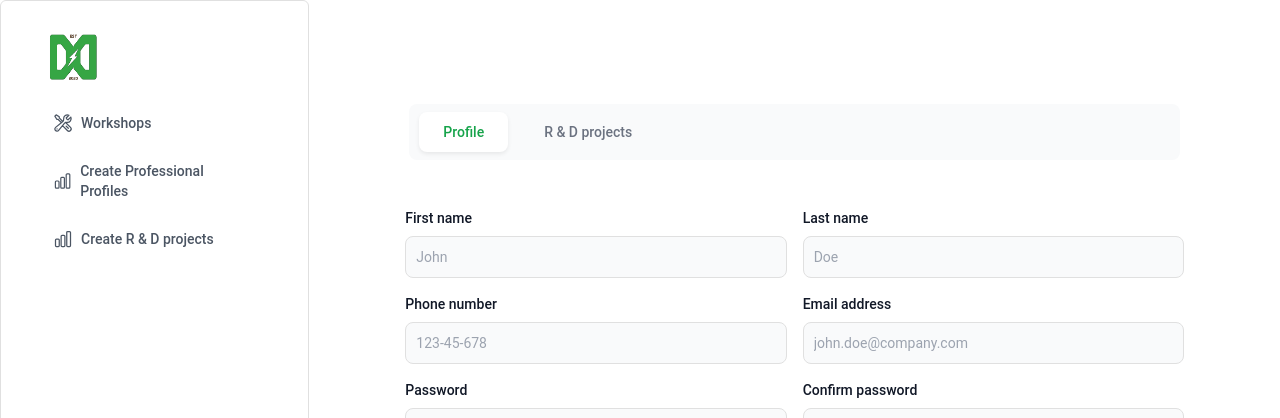
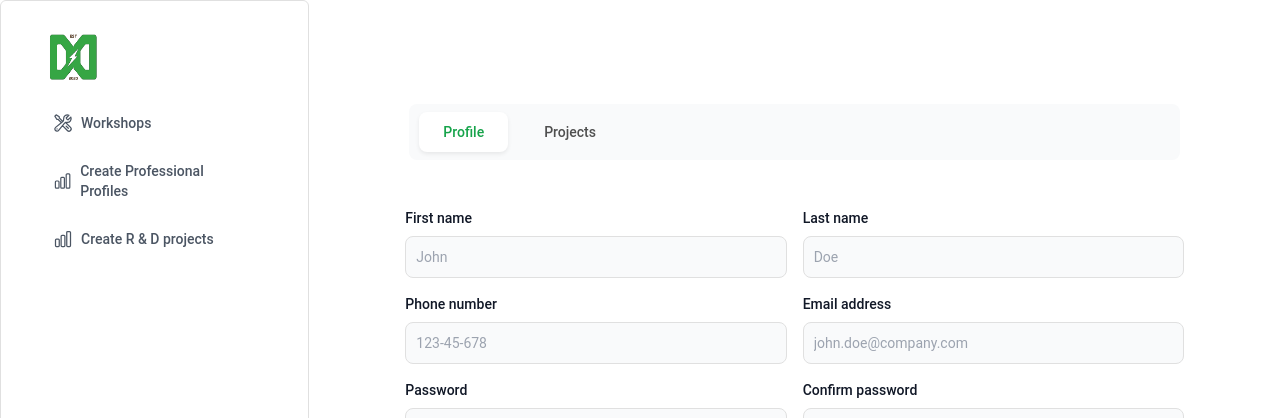
Before and after one commit to drivedock/drivedock-frontend, a React (Vite) app: page /dashboard/profile-settings in a window 1280 px wide. Shown: the top 418 px of the page. Built offline with nearby package versions, Linux system fonts and the light colour scheme; sample sign-in values are in the browser's storage.

Commit message:
added profile settings page

```diff
--- a/src/pages/DashboardPage/ProfileHeader/index.jsx
+++ /dev/null
@@ -1,31 +0,0 @@
-import React from "react";
-
-export const ProfileHeader = () => {
-  return (
-    <div className="py-2 px-1 md:px-8">
-      <ul
-        role="tablist"
-        className="hidden max-w-screen-xl mx-auto px-2.5 items-center gap-x-3 overflow-x-auto text-sm bg-gray-50 dark:bg-slate-800 rounded-lg sm:flex"
-      >
-        <li className="py-2">
-          <button
-            role="tab"
-            className="py-2.5 px-4 rounded-lg duration-150 hover:text-green-500 hover:bg-white active:bg-white/50 font-medium bg-white text-green-600 shadow-sm"
-          >
-            Profile
-          </button>
-        </li>
-        <li className="py-2">
-          <button
-            role="tab"
-            className="py-2.5 px-4 rounded-lg duration-150 hover:text-green-600 hover:bg-white active:bg-white/50 font-medium text-gray-500 dark:text-gray-300 dark:hover:text-indigo-800"
-          >
-            R & D projects
-          </button>
-        </li>
-      </ul>
-    </div>
-  );
-};
-
-ProfileHeader.displayName = "ProfileHeader";
--- a/src/pages/DashboardPage/ProfileSettings.jsx
+++ b/src/pages/DashboardPage/ProfileSettings.jsx
@@ -1,15 +1,91 @@
 import React, { useState } from "react";
 import "./profile.css";
 import ProfileForm from "./ProfileForm";
-import { ProfileHeader } from "./ProfileHeader";
+
+const dummyProjectsData = [
+  {
+    projectName: "John Doe",
+    dateOfInteraction: "20/11/23",
+    status: "Pending",
+  },
+  {
+    projectName: "Tom Cruise",
+    dateOfInteraction: "21/12/23",
+    status: "Accepted",
+  },
+  {
+    projectName: "Johnny Depp",
+    dateOfInteraction: "21/12/23",
+    status: "Rejected",
+  },
+  {
+    projectName: "Will Smith",
+    dateOfInteraction: "21/12/23",
+    status: "Completed",
+  },
+];
 
 function ProfileSettings() {
-  let value = ["Personal Details", "Notification", "Privacy", "Payment"];
-  const [page, setPage] = useState("Personal Details");
+  let mounted = false;
+  const [activeTab, setActiveTab] = useState("profile");
+  const [projectsData, setProjectsData] = useState(dummyProjectsData);
   return (
     <section className="flex flex-col  h-80 p-5 w-full">
-      <ProfileHeader />
-      <ProfileForm />
+      <div className="py-2 px-1 md:px-8">
+        <ul
+          role="tablist"
+          className="hidden max-w-screen-xl mx-auto px-2.5 items-center gap-x-3 overflow-x-auto text-sm bg-gray-50 dark:bg-slate-800 rounded-lg sm:flex"
+        >
+          <li className="py-2">
+            <button
+              role="tab"
+              onClick={() => setActiveTab("profile")}
+              className={`py-2.5 px-4 rounded-lg duration-150 hover:text-green-500 hover:bg-white active:bg-white/50 font-medium ${
+                activeTab === "profile" && "bg-white text-green-600 shadow-sm"
+              }`}
+            >
+              Profile
+            </button>
+          </li>
+          <li className="py-2">
+            <button
+              role="tab"
+              onClick={() => setActiveTab("projects")}
+              className={`py-2.5 px-4 rounded-lg duration-150 hover:text-green-500 hover:bg-white active:bg-white/50 font-medium ${
+                activeTab === "projects" && "bg-white text-green-600 shadow-sm"
+              }`}
+            >
+              Projects
+            </button>
+          </li>
+        </ul>
+      </div>
+      {activeTab == "profile" ? (
+        <ProfileForm />
+      ) : (
+        <>
+          <table className="table border-collapse border border-slate-300">
+            <thead>
+              <tr className="bg-indigo-400 text-white">
+                <td className="p-2">Name of the Professional</td>
+                <td className="p-2">Date of interaction</td>
+                <td className="p-2">Status</td>
+              </tr>
+            </thead>
+            <tbody>
+              {projectsData.map((interaction, index) => {
+                return (
+                  <tr key={index} className="even:bg-gray-200 odd:bg-white-300">
+                    <td className="p-2">{interaction.projectName}</td>
+                    <td className="p-2">{interaction.dateOfInteraction}</td>
+                    <td className="p-2">{interaction.status}</td>
+                  </tr>
+                );
+              })}
+            </tbody>
+          </table>
+        </>
+      )}
     </section>
   );
 }
```
Also changed, not shown: src/pages/DashboardPage/ProfileForm.jsx (+0 -97 lines).
